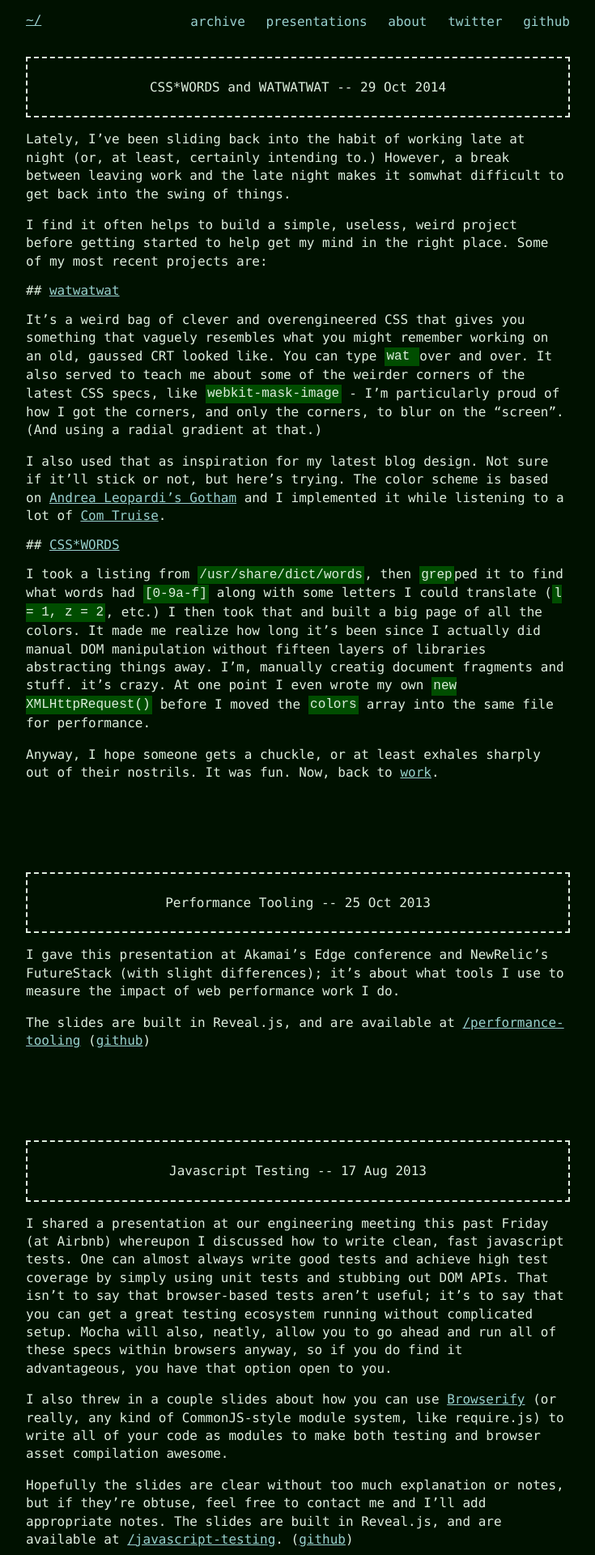
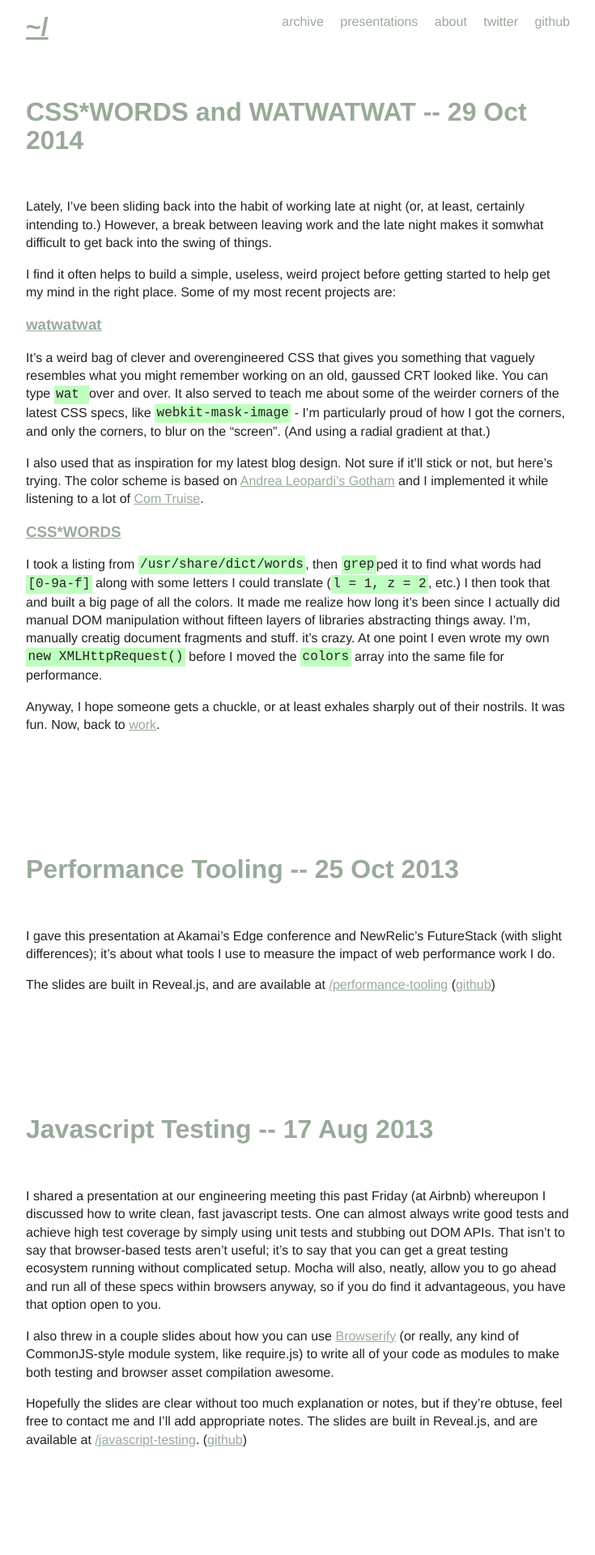
Before and after one commit to ajacksified/ajacksified.github.com, a Jekyll site: the page built from index.html, in a window 1280 px wide. Shown: the top 1920 px of the page at 81% size, without its empty margins (272-1007 px from the left). Built offline with Jekyll 4.4.1, drawn with Linux system fonts in a browser that asks for light colours; Markdown is read by kramdown in place of the engine named in the settings.

Commit message:
Update styles

```diff
--- a/css/styles.css
+++ b/css/styles.css
@@ -45,33 +45,20 @@ menu, ol, ul{
 }
 
 body {
-  background: #010;
-  color: #ded;
-  font-family: 'Inconsolata', Consolas, monospace;
+  background: #fff;
+  color: #222;
+  font-family: 'Helvetica Neue', Helvetica, Arial;
   line-height: 1.4em;
   font-size: 1em;
   text-rendering: optimizeLegibility;
 }
 
-h1, h2, h3, strong {
-  font-weight: 400;
-}
-
 h1, h2, h3 {
   line-height: 1.1em;
-  font-size: 1em;
-}
-
-h2::before {
-  content: '# ';
-}
-
-h3::before {
-  content: '## ';
 }
 
 a {
-  color: #99d1ce;
+  color: #9a9;
 }
 
 .article {
@@ -80,17 +67,11 @@ a {
 
 .heading {
   text-decoration: none;
-  color: #ded;
 }
 
 .article-header {
-  padding: 1em;
+  padding: 1em 0;
   margin-bottom: 1em;
-  border: dashed 2px;
-}
-
-.article-title {
-  text-align: center;
 }
 
 .article ol, .article ul {
--- a/index.html
+++ b/index.html
@@ -12,5 +12,9 @@ title: A Suffusion of Coffee
     {% include post.html post=post content=post.content %}
   {% endfor %}
 
-  <a href="/archive.html">&lt;&lt; View Older Posts</a>
+  <div class="container">
+    <div class="row">
+      <a href="/archive.html">&lt;&lt; View Older Posts</a>
+    </div>
+  </div>
 </section>
```
